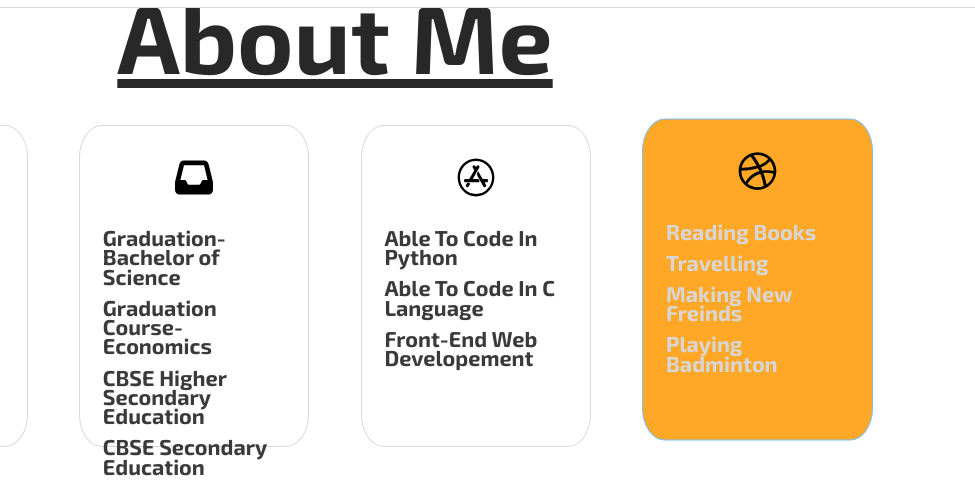
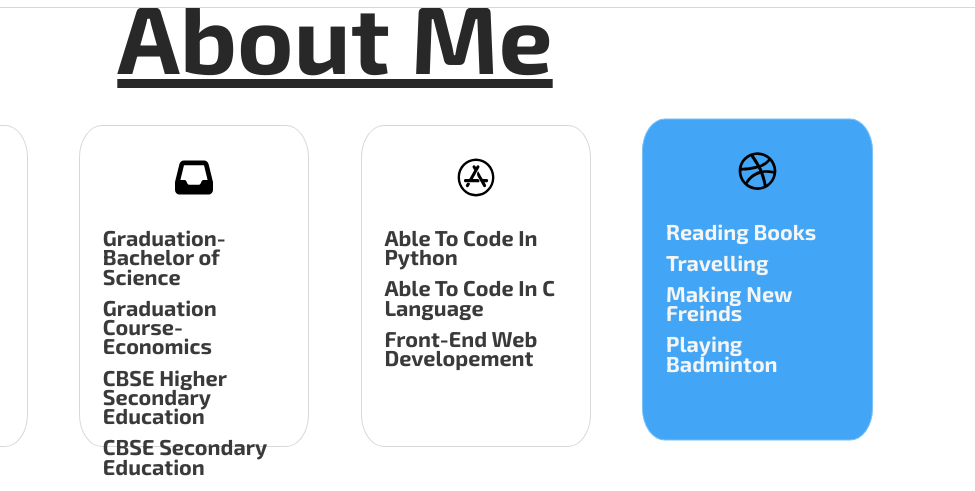
Before and after one commit to DhruvGaur32/SIRC_2023-2024_Web, a plain HTML site: page mainpage.html in a window 1280 px wide. In both pictures the pointer is over the element 1062 px from the left and 1183 px from the top of the page. Shown: the part 897-1388 px from the top of the page, 305-1280 px from the left. Drawn offline with Linux system fonts and the light colour scheme; a web font is replaced by a local one.

Commit message:
Update style.css

```diff
--- a/style.css
+++ b/style.css
@@ -240,8 +240,8 @@ nav ul li a:hover {
 
 #Hobbies:hover {
     transform: translateY(-0.5vw);
-    background-color: #ffa726;
-    color: rgb(215, 215, 215);
+    background-color: #42a5f5;
+      color: whitesmoke;
     border-color: #7ac0f9;
 
 }
```
